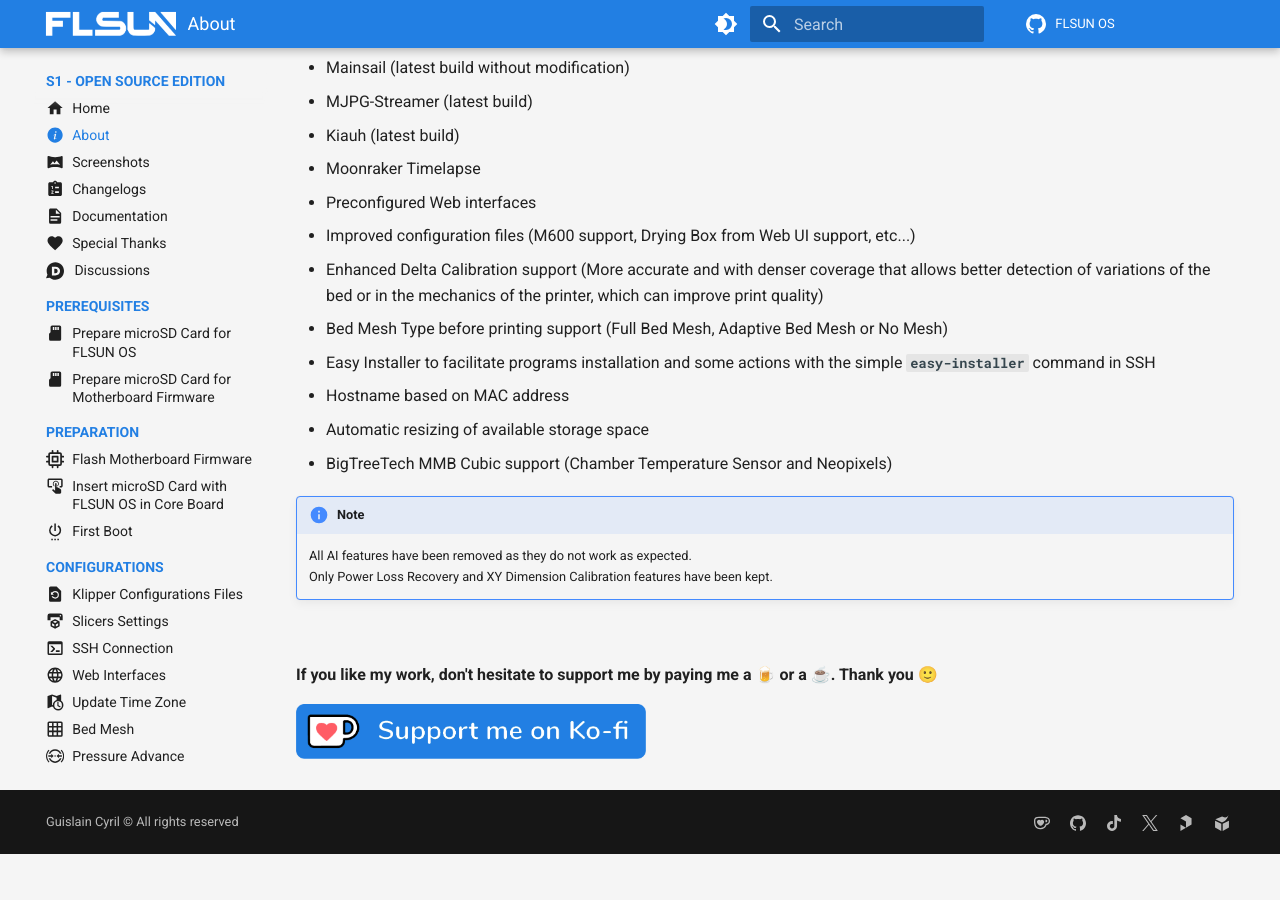
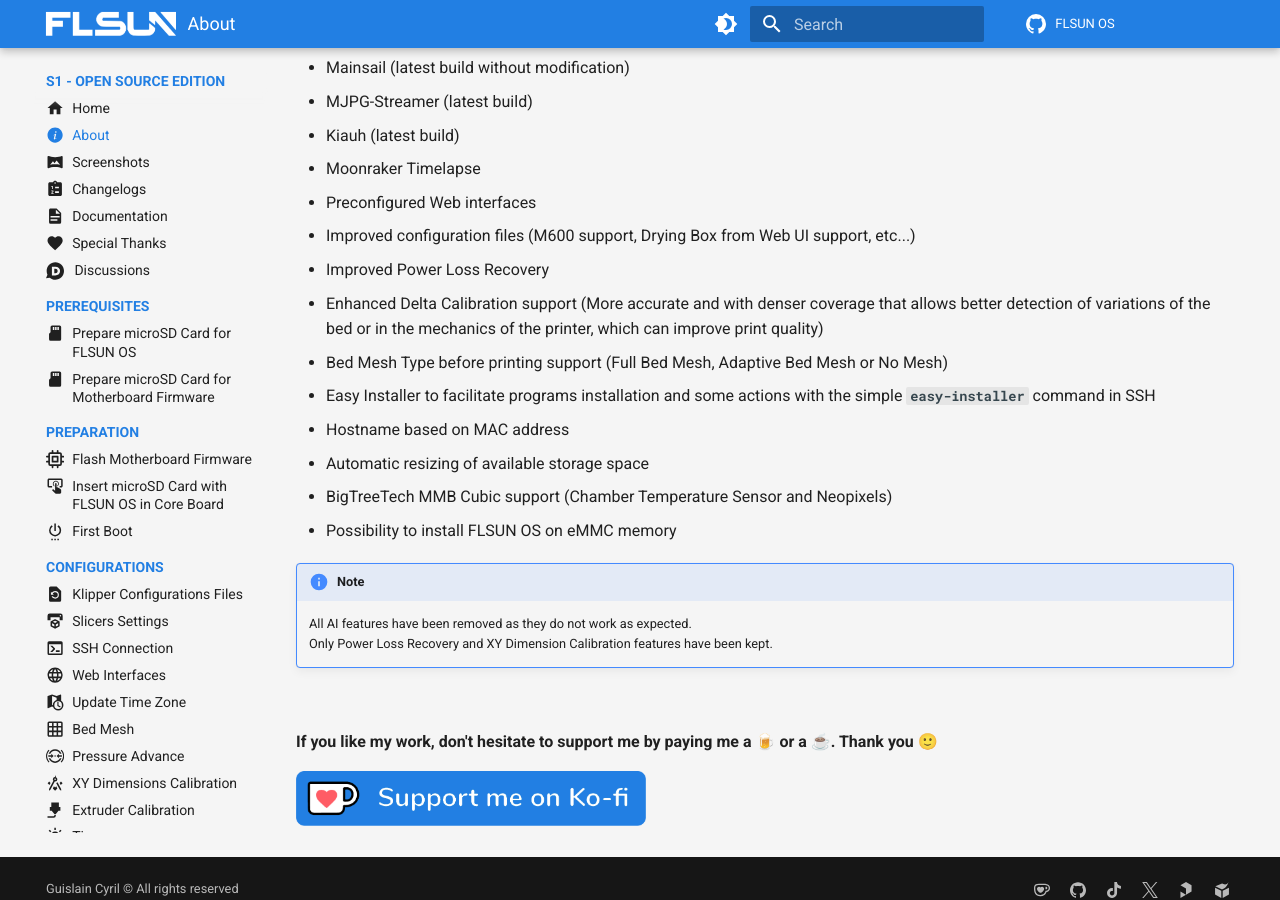
Before and after one commit to Guilouz/FLSUN-S1-Open-Source-Edition, an MkDocs documentation site: the page built from docs/about.md, in a window 1280 px wide and 900 px high, scrolled down 726 px. Built offline with MkDocs 1.6.1 and Material for MkDocs 9.7.7, drawn with Linux system fonts in a browser that asks for light colours; comment, search, counter and statistics services are not loaded; before the commit the page ends 1580 px from its top, so only the background shows below that.

Commit message:
Update about.md

```diff
--- a/docs/about.md
+++ b/docs/about.md
@@ -26,12 +26,14 @@ Benchmark comparison between **STOCK OS** (Board flsun) and **Open Source Editio
   - Moonraker Timelapse<br />
   - Preconfigured Web interfaces<br />
   - Improved configuration files (M600 support, Drying Box from Web UI support, etc...)<br />
+  - Improved Power Loss Recovery<br />
   - Enhanced Delta Calibration support (More accurate and with denser coverage that allows better detection of variations of the bed or in the mechanics of the printer, which can improve print quality)<br />
   - Bed Mesh Type before printing support (Full Bed Mesh, Adaptive Bed Mesh or No Mesh)<br />
   - Easy Installer to facilitate programs installation and some actions with the simple **`easy-installer`** command in SSH
   - Hostname based on MAC address<br />
   - Automatic resizing of available storage space<br />
   - BigTreeTech MMB Cubic support (Chamber Temperature Sensor and Neopixels)<br />
+  - Possibility to install FLSUN OS on eMMC memory<br />
 
 !!! Note
     All AI features have been removed as they do not work as expected.<br />Only Power Loss Recovery and XY Dimension Calibration features have been kept.
```
